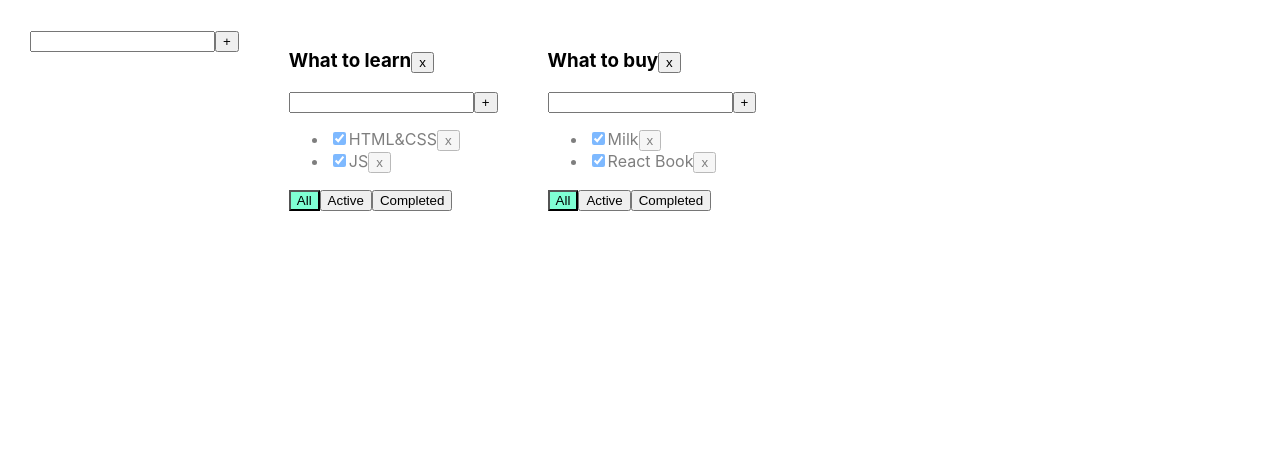
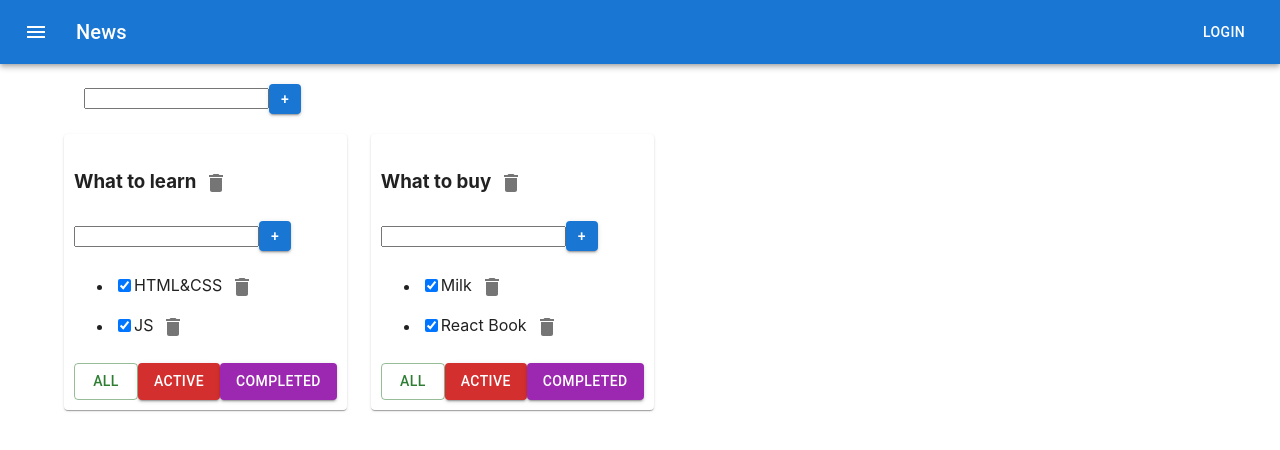
Before and after one commit to genamontana/1-todolist, a React (Create React App) app: page / in a window 1280 px wide. Shown: the top 450 px of the page. Built offline with nearby package versions, Linux system fonts and the light colour scheme.

Commit message:
7 lesson completed

```diff
--- a/package.json
+++ b/package.json
@@ -3,6 +3,10 @@
   "version": "0.1.0",
   "private": true,
   "dependencies": {
+    "@emotion/react": "^11.10.5",
+    "@emotion/styled": "^11.10.5",
+    "@mui/icons-material": "^5.11.0",
+    "@mui/material": "^5.11.1",
     "@testing-library/jest-dom": "^5.16.5",
     "@testing-library/react": "^13.4.0",
     "@testing-library/user-event": "^13.5.0",
--- a/src/AddItemForm.tsx
+++ b/src/AddItemForm.tsx
@@ -1,4 +1,5 @@
 import React, {ChangeEvent, KeyboardEvent, useState} from 'react';
+import Button from '@mui/material/Button';
 
 type AddItemFormPropsType = {
     addItem: (title: string) => void
@@ -6,15 +7,15 @@
 
 export function AddItemForm(props: AddItemFormPropsType) {
 
-    let [title, setTitle] = useState("")
+    let [title, setTitle] = useState('')
     let [error, setError] = useState<string | null>(null)
 
     const addItem = () => {
-        if (title.trim() !== "") {
+        if (title.trim() !== '') {
             props.addItem(title);
-            setTitle("");
+            setTitle('');
         } else {
-            setError("Title is required");
+            setError('Title is required');
         }
     }
 
@@ -33,9 +34,18 @@
         <input value={title}
                onChange={onChangeHandler}
                onKeyPress={onKeyPressHandler}
-               className={error ? "error" : ""}
+               className={error ? 'error' : ''}
         />
-        <button onClick={addItem}>+</button>
+        <Button
+            style={{
+                maxWidth: '30px',
+                maxHeight: '30px',
+                minWidth: '30px',
+                minHeight: '30px'
+            }}
+            variant="contained"
+            onClick={addItem}>+
+        </Button>
 
         {error && <div className="error-message">{error}</div>}
     </div>
--- a/src/App.css
+++ b/src/App.css
@@ -1,25 +1,4 @@
 
 .App {
-  padding: 30px;
-  display: flex;
+
 }
-
-.App > div {
-  margin-right: 50px;
-}
-
-.error {
-  border: red 1px solid;
-}
-
-.error-message {
-  color: red;
-}
-
-.active-filter {
-  background-color: aquamarine;
-}
-
-.is-done {
-  opacity: 0.5;
-}
--- a/src/App.tsx
+++ b/src/App.tsx
@@ -3,8 +3,13 @@
 import {TaskType, Todolist} from './Todolist';
 import {v1} from 'uuid';
 import {AddItemForm} from './AddItemForm';
+import ButtonAppBar from './components/ButtonAppBar';
+import Container from '@mui/material/Container';
+import Paper from '@mui/material/Paper';
+import Grid from '@mui/material/Grid';
 
-export type FilterValuesType = "all" | "active" | "completed";
+
+export type FilterValuesType = 'all' | 'active' | 'completed';
 type TodolistType = {
     id: string
     title: string
@@ -56,6 +61,7 @@
             setTasks({...tasks});
         }
     }
+
     function changeTaskTitle(id: string, newTitle: string, todolistId: string) {
         //достанем нужный массив по todolistId:
         let todolistTasks = tasks[todolistId];
@@ -77,6 +83,7 @@
         // засетаем в стейт копию объекта, чтобы React отреагировал перерисовкой
         setTasks({...tasks});
     }
+
     function changeTodolistTitle(id: string, title: string) {
         // найдём нужный todolist
         const todolist = todolists.find(tl => tl.id === id);
@@ -91,18 +98,18 @@
     let todolistId2 = v1();
 
     let [todolists, setTodolists] = useState<Array<TodolistType>>([
-        {id: todolistId1, title: "What to learn", filter: "all"},
-        {id: todolistId2, title: "What to buy", filter: "all"}
+        {id: todolistId1, title: 'What to learn', filter: 'all'},
+        {id: todolistId2, title: 'What to buy', filter: 'all'}
     ])
 
     let [tasks, setTasks] = useState<TasksStateType>({
         [todolistId1]: [
-            {id: v1(), title: "HTML&CSS", isDone: true},
-            {id: v1(), title: "JS", isDone: true}
+            {id: v1(), title: 'HTML&CSS', isDone: true},
+            {id: v1(), title: 'JS', isDone: true}
         ],
         [todolistId2]: [
-            {id: v1(), title: "Milk", isDone: true},
-            {id: v1(), title: "React Book", isDone: true}
+            {id: v1(), title: 'Milk', isDone: true},
+            {id: v1(), title: 'React Book', isDone: true}
         ]
     });
 
@@ -118,20 +125,27 @@
 
     return (
         <div className="App">
-            <AddItemForm addItem={addTodolist} />
+            <ButtonAppBar/>
+            <Container fixed>
+                <Grid container style={{padding:'20px'}}>
+                    <AddItemForm addItem={addTodolist}/>
+                </Grid>
+                <Grid container spacing={3}>
                     {
                         todolists.map(tl => {
                             let allTodolistTasks = tasks[tl.id];
                             let tasksForTodolist = allTodolistTasks;
 
-                    if (tl.filter === "active") {
+                            if (tl.filter === 'active') {
                                 tasksForTodolist = allTodolistTasks.filter(t => t.isDone === false);
                             }
-                    if (tl.filter === "completed") {
+                            if (tl.filter === 'completed') {
                                 tasksForTodolist = allTodolistTasks.filter(t => t.isDone === true);
                             }
 
-                    return <Todolist
+                            return <Grid item>
+                                <Paper style={{padding: '10px'}}>
+                                    <Todolist
                                         key={tl.id}
                                         id={tl.id}
                                         title={tl.title}
@@ -145,9 +159,12 @@
                                         changeTaskTitle={changeTaskTitle}
                                         changeTodolistTitle={changeTodolistTitle}
                                     />
+                                </Paper>
+                            </Grid>
                         })
                     }
-
+                </Grid>
+            </Container>
         </div>
     );
 }
--- a/src/TodoList.tsx
+++ b/src/TodoList.tsx
@@ -2,6 +2,9 @@
 import {FilterValuesType} from './App';
 import {AddItemForm} from './AddItemForm';
 import {EditableSpan} from './EditableSpan';
+import IconButton from '@mui/material/IconButton';
+import DeleteIcon from '@mui/icons-material/Delete';
+import Button from '@mui/material/Button';
 
 export type TaskType = {
     id: string
@@ -35,13 +38,16 @@
         props.changeTodolistTitle(props.id, title);
     }
 
-    const onAllClickHandler = () => props.changeFilter("all", props.id);
-    const onActiveClickHandler = () => props.changeFilter("active", props.id);
-    const onCompletedClickHandler = () => props.changeFilter("completed", props.id);
+    const onAllClickHandler = () => props.changeFilter('all', props.id);
+    const onActiveClickHandler = () => props.changeFilter('active', props.id);
+    const onCompletedClickHandler = () => props.changeFilter('completed', props.id);
 
     return <div>
-        <h3> <EditableSpan value={props.title} onChange={changeTodolistTitle} />
-            <button onClick={removeTodolist}>x</button>
+        <h3><EditableSpan value={props.title} onChange={changeTodolistTitle}/>
+            <IconButton aria-label="delete"
+                        onClick={removeTodolist}>
+                <DeleteIcon/>
+            </IconButton>
         </h3>
         <AddItemForm addItem={addTask}/>
         <ul>
@@ -57,24 +63,32 @@
                     }
 
 
-                    return <li key={t.id} className={t.isDone ? "is-done" : ""}>
+                    return <li key={t.id} className={t.isDone ? 'is-done' : ''}>
                         <input type="checkbox" onChange={onChangeHandler} checked={t.isDone}/>
-                        <EditableSpan value={t.title} onChange={onTitleChangeHandler} />
-                        <button onClick={onClickHandler}>x</button>
+                        <EditableSpan value={t.title} onChange={onTitleChangeHandler}/>
+                        <IconButton onClick={onClickHandler}>
+                            <DeleteIcon/>
+                        </IconButton>
                     </li>
                 })
             }
         </ul>
         <div>
-            <button className={props.filter === 'all' ? "active-filter" : ""}
-                    onClick={onAllClickHandler}>All
-            </button>
-            <button className={props.filter === 'active' ? "active-filter" : ""}
-                    onClick={onActiveClickHandler}>Active
-            </button>
-            <button className={props.filter === 'completed' ? "active-filter" : ""}
-                    onClick={onCompletedClickHandler}>Completed
-            </button>
+            <Button variant={props.filter === 'all' ? 'outlined' : 'contained'}
+                    color="success"
+                    onClick={onAllClickHandler}>
+                All
+            </Button>
+            <Button variant={props.filter === 'active' ? 'outlined' : 'contained'}
+                    color="error"
+                    onClick={onActiveClickHandler}>
+                Active
+            </Button>
+            <Button variant={props.filter === 'completed' ? 'outlined' : 'contained'}
+                    color="secondary"
+                    onClick={onCompletedClickHandler}>
+                Completed
+            </Button>
         </div>
     </div>
 }
--- /dev/null
+++ b/src/components/ButtonAppBar.tsx
@@ -0,0 +1,32 @@
+import * as React from 'react';
+import AppBar from '@mui/material/AppBar';
+import Box from '@mui/material/Box';
+import Toolbar from '@mui/material/Toolbar';
+import Typography from '@mui/material/Typography';
+import Button from '@mui/material/Button';
+import IconButton from '@mui/material/IconButton';
+import MenuIcon from '@mui/icons-material/Menu';
+
+export default function ButtonAppBar() {
+    return (
+        <Box sx={{ flexGrow: 1 }}>
+            <AppBar position="static">
+                <Toolbar>
+                    <IconButton
+                        size="large"
+                        edge="start"
+                        color="inherit"
+                        aria-label="menu"
+                        sx={{ mr: 2 }}
+                    >
+                        <MenuIcon />
+                    </IconButton>
+                    <Typography variant="h6" component="div" sx={{ flexGrow: 1 }}>
+                        News
+                    </Typography>
+                    <Button color="inherit">Login</Button>
+                </Toolbar>
+            </AppBar>
+        </Box>
+    );
+}
```
Also changed, not shown: 1 other file (tests, documents, lock files or other folders). Lines whose indentation alone changed are shown as unchanged.
